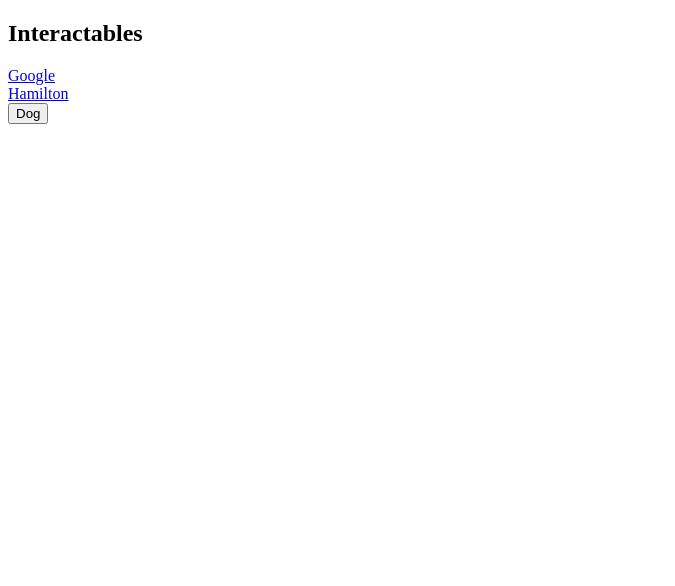
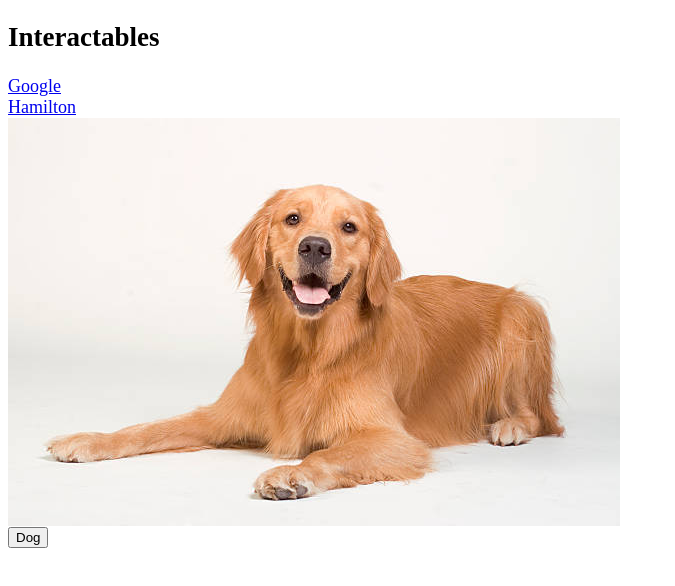
Before and after one commit to Sosina-abuhay/Sosina-abuhay.github.io, a plain HTML site: page index.html in a window 1280 px wide. Both pictures are taken after a click on the button "Dog". Shown: the whole page, without its empty margins (0-675 px from the left). Drawn offline with nearby package versions, Linux system fonts and the light colour scheme.

Commit message:
button works

```diff
--- a/index.html
+++ b/index.html
@@ -4,7 +4,7 @@
     <meta charset="UTF-8">
     <title>Title</title>
     <link rel="stylesheet" href="style.css">
-    <script src="jquery.min.js"></script>
+    <script src="https://ajax.googleapis.com/ajax/libs/jquery/3.2.1/jquery.min.js"></script>
     <script src="script.js"></script>
 </head>
 <body>
@@ -13,7 +13,7 @@
     <a href="https://www.google.com" target="_blank">Google</a><br>
     <a href="https://www.hamilton.edu"
        target="_blank">Hamilton</a><br>
-    <img id="dog" src=dog.jpeg alt="A golden retriever lying down"/>
+    <img id="dog" class = "hidden" src=dog.jpeg alt="A golden retriever lying down"/>
     <button id="dog_button">Dog</button>
 </div>
 
--- a/script.js
+++ b/script.js
@@ -1,4 +1,14 @@
-// when the dog button is clicked, call the ShowDog function
-$("#dogButton").click(function () {
-    console.log("dog button clicked");
+
+$(document).ready(function () {
+    // dog picture appears and disappears when button is clicked
+    $("#dog_button").click(function () {
+        if ($("#dog").hasClass("hidden")) {
+            $("#dog").css("display", "block");
+            $("#dog").removeClass("hidden");
+        }
+        else {
+            $("#dog").css("display", "none");
+            $("#dog").addClass("hidden");
+        }
+    });
 });
--- a/style.css
+++ b/style.css
@@ -1,3 +1,9 @@
 #dog {
     display: none;
 }
+
+#interactables {
+    display: block;
+    font-size: large;
+    center: 50%;
+}
```
